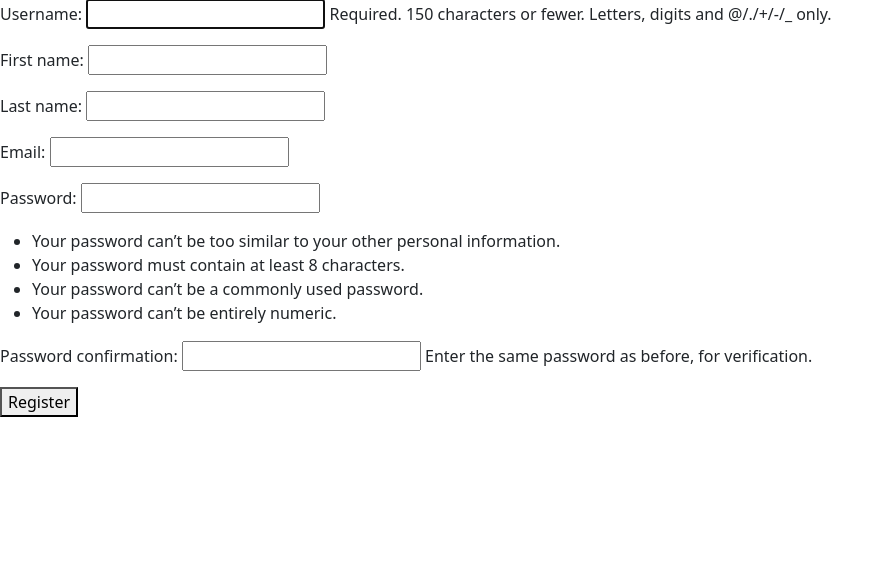
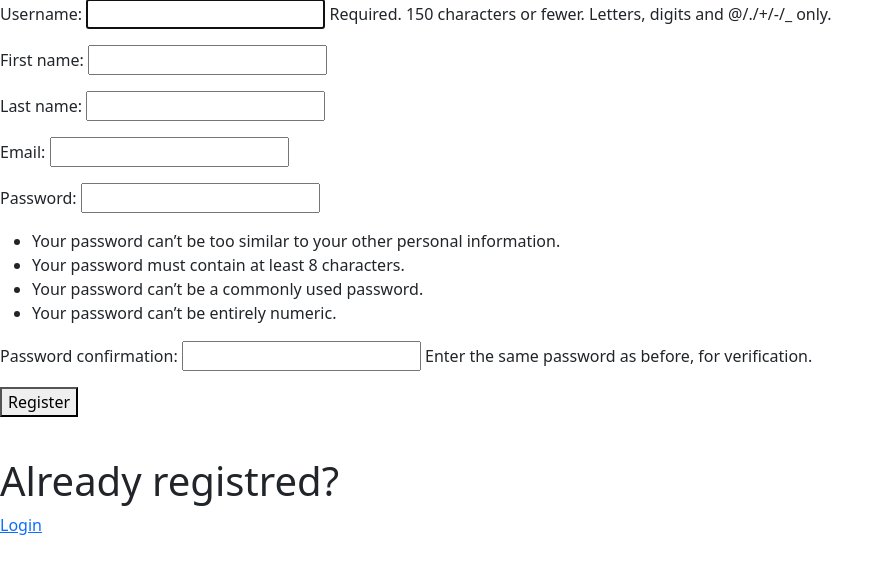
Before and after one commit to NikitaMatveev999/blog-site, a Django app: page /accounts/users/ in a window 1280 px wide. Shown: the part 81-655 px from the top of the page, without its empty margins (0-894 px from the left). Run offline with Django 4.2, Linux system fonts and the light colour scheme; data comes from the database, SQL or seed files in the repository; both versions use the stored data as it was after the commit.

Commit message:
update login page

```diff
--- a/blog/templates/registration/registration.html
+++ b/blog/templates/registration/registration.html
@@ -8,4 +8,7 @@
     <button type="submit">Register</button>
     </form>
     </div>
+<br>
+<h1>Already registred?</h1>
+<p><a href="{% url 'login' %}">Login</a></p>
 {% endblock %}
```
Also changed, not shown: blog/db.sqlite3.
